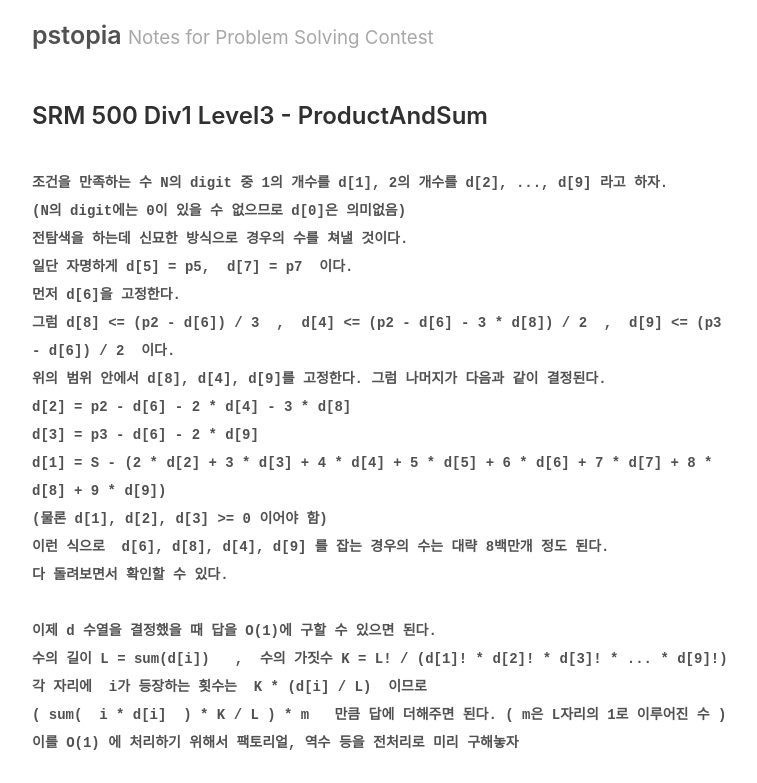
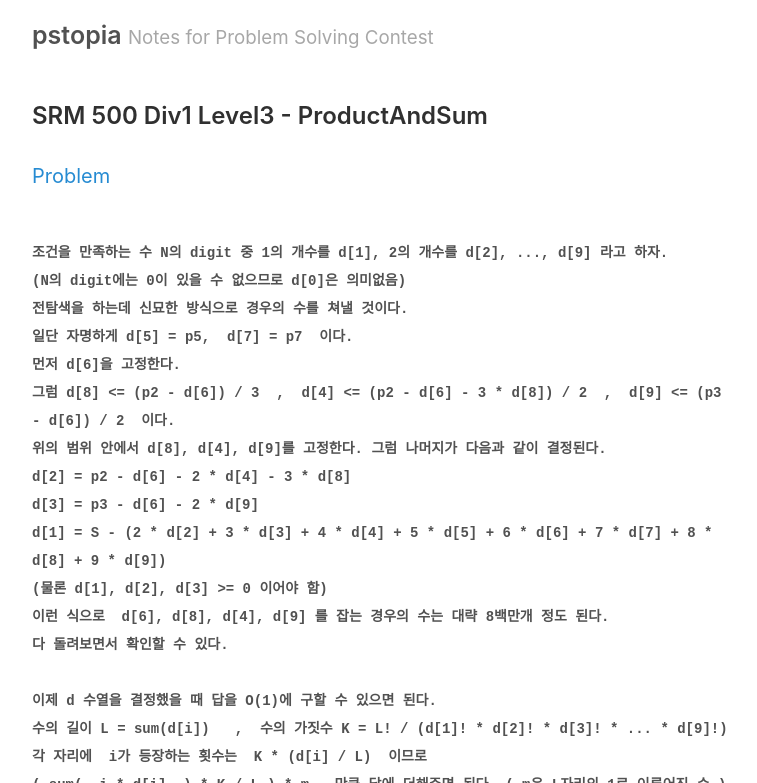
Before and after one commit to pstopia/pstopia.github.io, a Jekyll site: the page built from src/tc/srm500d1-3.md, in a window 1280 px wide, cut to the strip 0-783 px from the top of the page. Shown: the whole strip, without its empty margins (258-1015 px from the left). Built offline with Jekyll 4.4.1, drawn with Linux system fonts in a browser that asks for light colours; some web fonts are replaced.

Commit message:
modify project structure

```diff
--- a/_sass/_type.scss
+++ b/_sass/_type.scss
@@ -11,6 +11,7 @@ h1, h2, h3, h4, h5, h6 {
 }
 
 h1 {
+  margin-bottom: 1.5rem;
   font-size: 2rem;
 }
 
--- a/src/tc/srm500d1-3.html
+++ b/src/tc/srm500d1-3.md
@@ -2,6 +2,8 @@
 layout: page
 title: SRM 500 Div1 Level3 - ProductAndSum
 ---
+
+[Problem](https://community.topcoder.com/stat?c=problem_statement&pm=11345)
 
 <div class="psnote">
 조건을 만족하는 수 N의 digit 중 1의 개수를 d[1], 2의 개수를 d[2], ..., d[9] 라고 하자.
```
Also changed, not shown: src/tc/srm500d1-1.md (renamed from src/tc/srm500d1-1.html, +2 -0 lines), src/tc/srm500d1-2.md (renamed from src/tc/srm500d1-2.html, +2 -0 lines).
